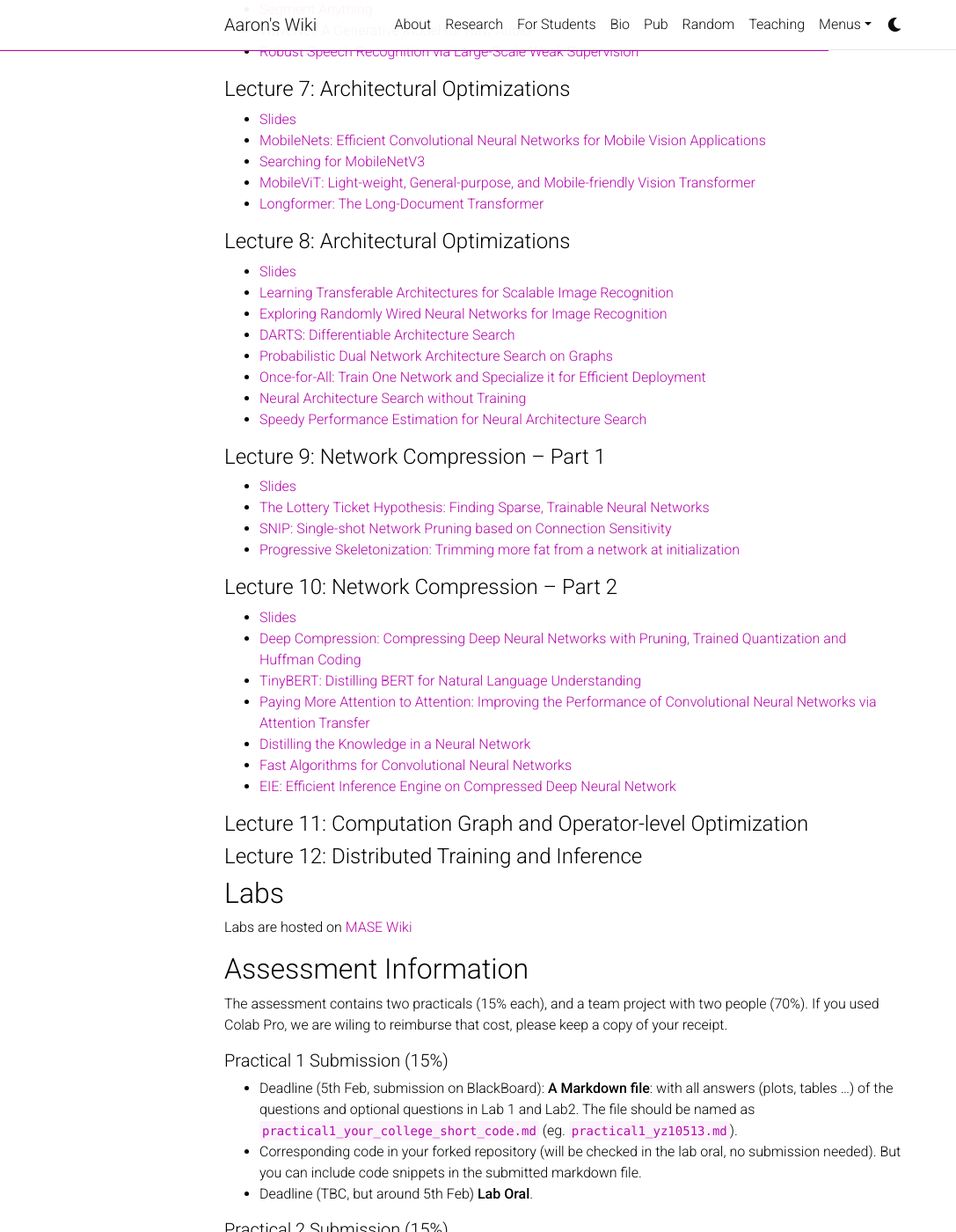
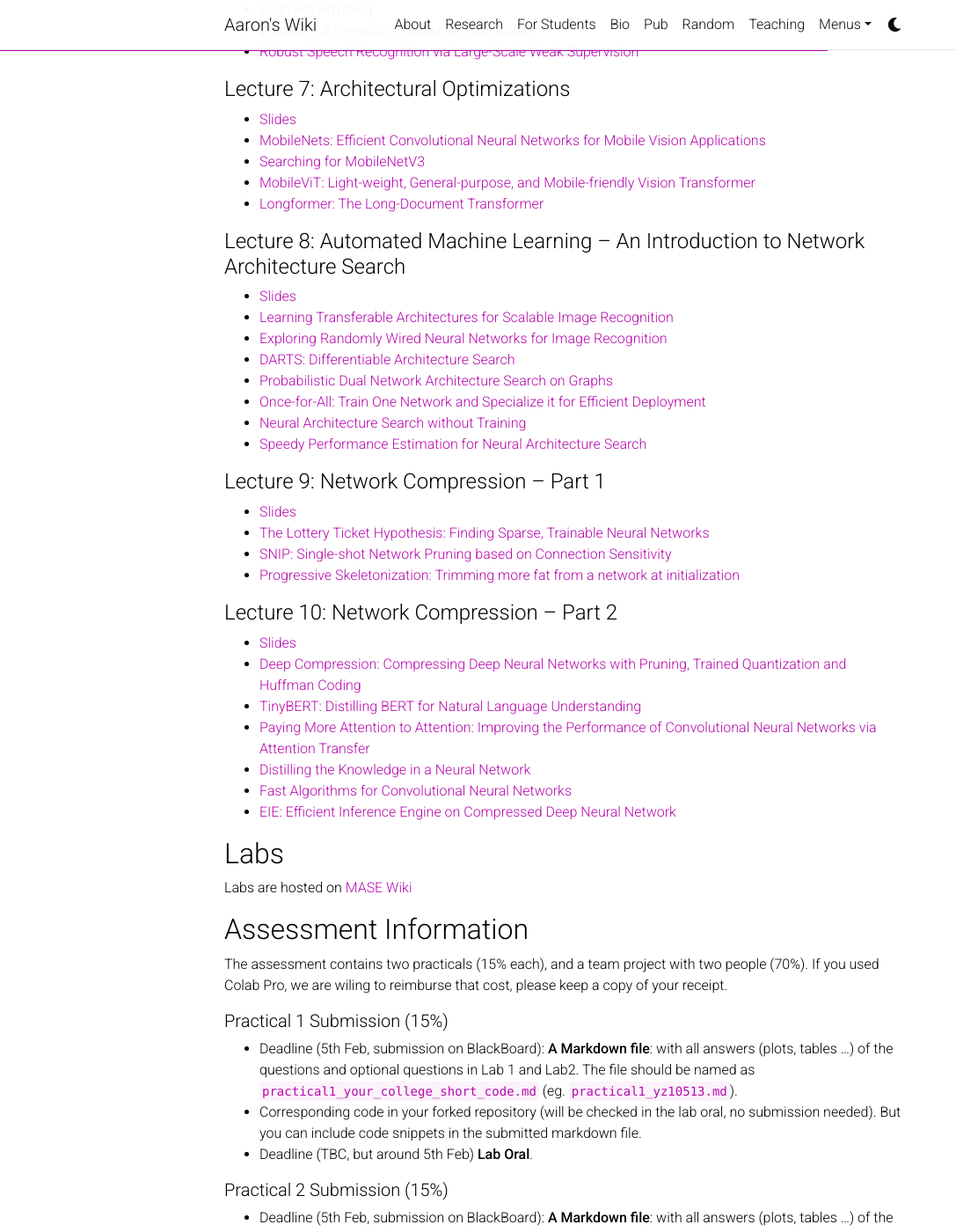
Before and after one commit to Aaron-Zhao123/blog-v2, a Jekyll site: the page built from _pages/adls.md, in a window 1280 px wide and 1400 px high, scrolled down 1670 px. Shown: the whole window at 88% size, without its empty margins (0-1087 px from the left). Built offline with Jekyll 4.4.1, drawn with Linux system fonts in a browser that asks for light colours; comment, search, counter and statistics services are not loaded; a style sheet for code colours, icons or effects is not loaded; some of the changed text lies outside the part shown.

Commit message:
name change

```diff
--- a/_pages/adls.md
+++ b/_pages/adls.md
@@ -86,7 +86,7 @@ Course code: ELEC70109/EE9-AML3-10/EE9-AO25
 - [MobileViT: Light-weight, General-purpose, and Mobile-friendly Vision Transformer](https://arxiv.org/abs/2110.02178)
 - [Longformer: The Long-Document Transformer](https://arxiv.org/abs/2004.05150)
 
-#### Lecture 8: Architectural Optimizations
+#### Lecture 8: Automated Machine Learning – An Introduction to Network Architecture Search
 
 - <a href="../../assets/pdf/adls/lecture8.pdf">Slides</a>
 - [Learning Transferable Architectures for Scalable Image Recognition](https://arxiv.org/abs/1707.07012)
@@ -114,9 +114,9 @@ Course code: ELEC70109/EE9-AML3-10/EE9-AO25
 - [Fast Algorithms for Convolutional Neural Networks](https://arxiv.org/abs/1509.09308)
 - [EIE: Efficient Inference Engine on Compressed Deep Neural Network](https://arxiv.org/abs/1602.01528)
 
-#### Lecture 11: Computation Graph and Operator-level Optimization
+<!-- #### Lecture 11: Computation Graph and Operator-level Optimization
 
-#### Lecture 12: Distributed Training and Inference
+#### Lecture 12: Distributed Training and Inference -->
 
 ## Labs
 
```
Also changed, not shown: other parts of _pages/adls.md (+2 -0 lines).
